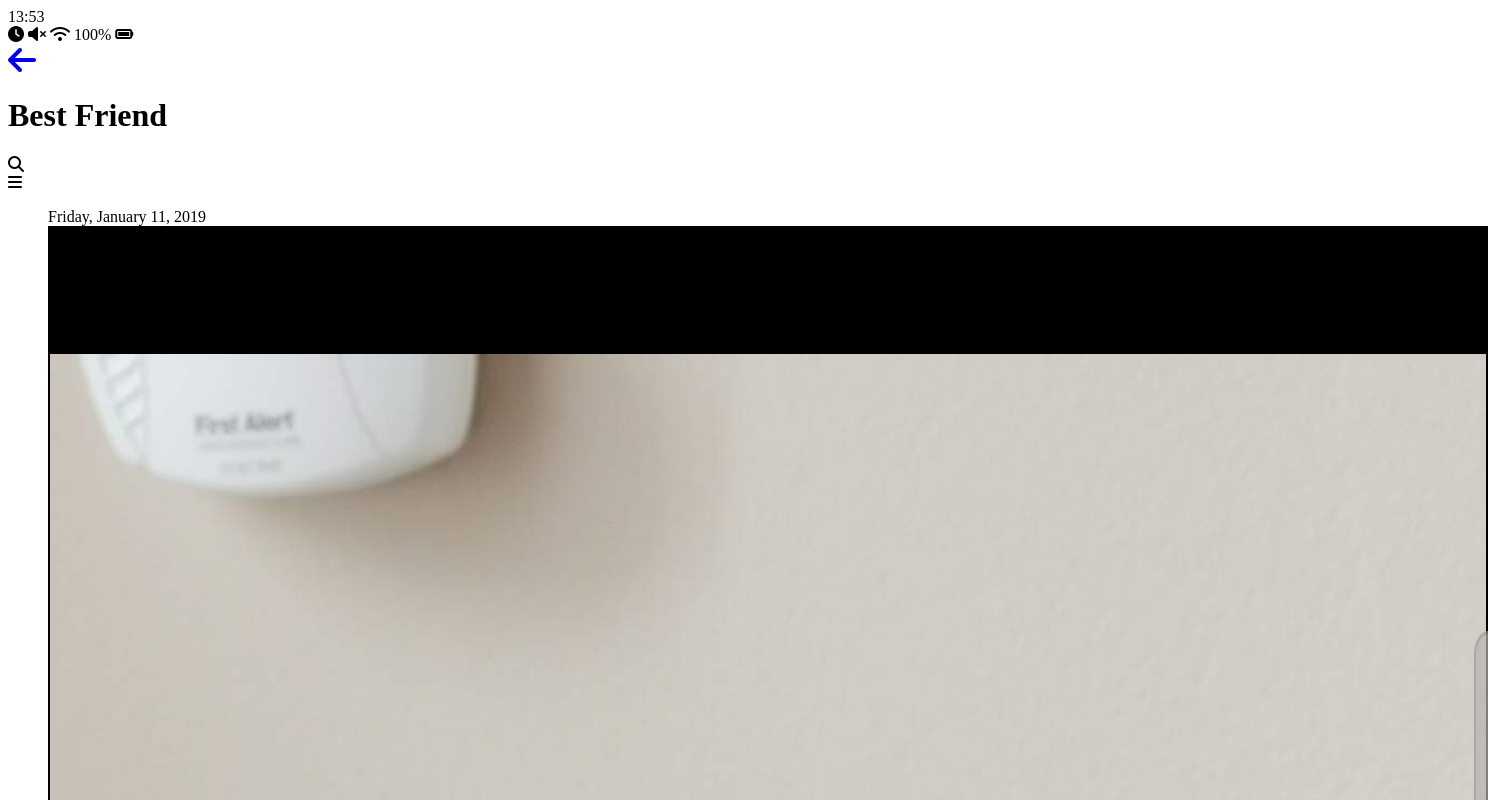
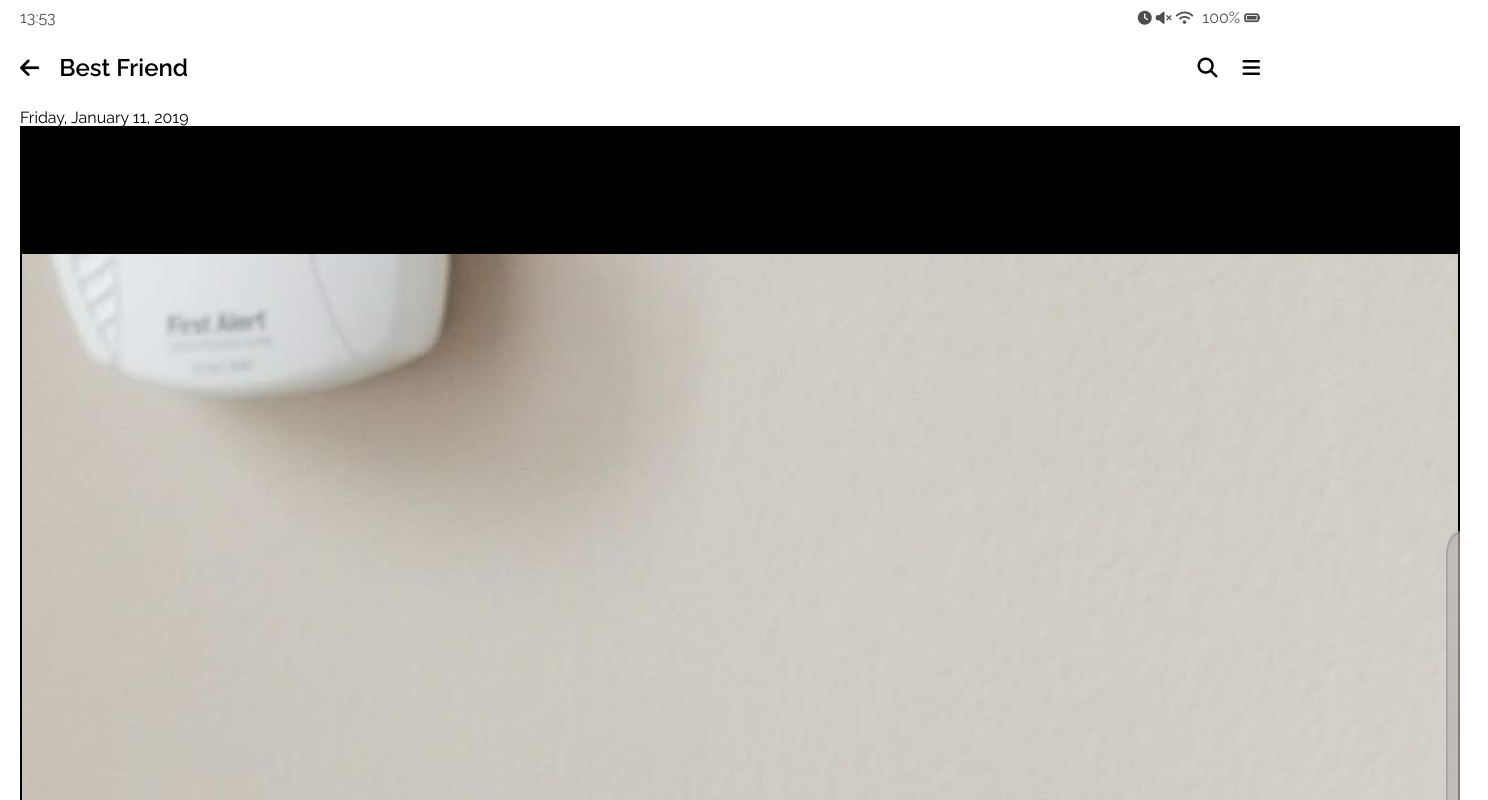
Before and after one commit to KimTiffany/Kakao-Clone, a plain HTML site: page chat.html in a window 1280 px wide. Shown: the top 800 px of the page, 1488 px wide, since content can reach past the window. Drawn offline with Linux system fonts and the light colour scheme.

Commit message:
Update July 9th 2020

```diff
--- a/chat.html
+++ b/chat.html
@@ -8,12 +8,14 @@
       crossorigin="anonymous"
     ></script>
 
+    <link rel="stylesheet" href="css/styles.css" />
     <title>Chat | Kakao Clone</title>
   </head>
   <body>
     <div class="status-bar">
-      <div class="status-bar__column"></div>
-      <span class="status-bar_clock">13:53 </span>
+      <div class="status-bar__column">
+        <span class="status-bar_clock">13:53 </span>
+      </div>
       <div class="status-bar__column">
         <i class="fas fa-clock"></i>
         <i class="fas fa-volume-mute"></i>
@@ -25,7 +27,7 @@
     <header class="header">
       <div class="header__header-column">
         <a href="index.html" class="header__back-btn">
-          <i class="fas fa-arrow-left fa-2x"></i>
+          <i class="fas fa-arrow-left"></i>
         </a>
         <h1 class="header__title">Best Friend</h1>
       </div>
@@ -33,9 +35,9 @@
         <span class="header__icon">
           <i class="fas fa-search"></i>
         </span>
-        <div class="header__icon">
+        <span class="header__icon">
           <i class="fas fa-bars"></i>
-        </div>
+        </span>
       </div>
     </header>
     <main class="chat">
--- /dev/null
+++ b/css/header.css
@@ -0,0 +1,23 @@
+.header {
+  display: flex;
+  justify-content: space-between;
+  align-items: center;
+  margin-bottom: 30px;
+}
+.header .header__title {
+  font-size: 24px;
+  font-weight: 600;
+}
+.header .header__icon {
+  font-size: 20px;
+  margin-left: 20px;
+  cursor: pointer;
+}
+.header .header__header-column {
+  display: flex;
+  align-items: center;
+}
+.header .header__back-btn {
+  font-size: 22px;
+  margin-right: 20px;
+}
--- /dev/null
+++ b/css/reset.css
@@ -0,0 +1,129 @@
+/* http://meyerweb.com/eric/tools/css/reset/
+   v2.0 | 20110126
+   License: none (public domain)
+*/
+
+html,
+body,
+div,
+span,
+applet,
+object,
+iframe,
+h1,
+h2,
+h3,
+h4,
+h5,
+h6,
+p,
+blockquote,
+pre,
+a,
+abbr,
+acronym,
+address,
+big,
+cite,
+code,
+del,
+dfn,
+em,
+img,
+ins,
+kbd,
+q,
+s,
+samp,
+small,
+strike,
+strong,
+sub,
+sup,
+tt,
+var,
+b,
+u,
+i,
+center,
+dl,
+dt,
+dd,
+ol,
+ul,
+li,
+fieldset,
+form,
+label,
+legend,
+table,
+caption,
+tbody,
+tfoot,
+thead,
+tr,
+th,
+td,
+article,
+aside,
+canvas,
+details,
+embed,
+figure,
+figcaption,
+footer,
+header,
+hgroup,
+menu,
+nav,
+output,
+ruby,
+section,
+summary,
+time,
+mark,
+audio,
+video {
+  margin: 0;
+  padding: 0;
+  border: 0;
+  font-size: 100%;
+  font: inherit;
+  vertical-align: baseline;
+}
+/* HTML5 display-role reset for older browsers */
+article,
+aside,
+details,
+figcaption,
+figure,
+footer,
+header,
+hgroup,
+menu,
+nav,
+section {
+  display: block;
+}
+body {
+  line-height: 1;
+}
+ol,
+ul {
+  list-style: none;
+}
+blockquote,
+q {
+  quotes: none;
+}
+blockquote:before,
+blockquote:after,
+q:before,
+q:after {
+  content: "";
+  content: none;
+}
+table {
+  border-collapse: collapse;
+  border-spacing: 0;
+}
--- /dev/null
+++ b/css/status-bar.css
@@ -0,0 +1,14 @@
+.status-bar {
+  display: flex;
+  justify-content: space-between;
+  margin-bottom: 30px;
+  opacity: 0.7;
+}
+
+.status-bar i {
+  font-size: 14px;
+}
+
+.status-bar .status-bar__battery-level {
+  margin-left: 5px;
+}
--- /dev/null
+++ b/css/styles.css
@@ -0,0 +1,15 @@
+@import url("https://fonts.googleapis.com/css2?family=Raleway:wght@400;500;600;700&display=swap");
+@import "reset.css";
+@import "status-bar.css";
+@import "header.css";
+
+body {
+  background-color: white;
+  padding: 10px 20px;
+  color: #020202;
+  font-family: "Raleway", -apple-system, BlinkMacSystemFont, "Segoe UI", Roboto,
+    Oxygen, Ubuntu, Cantarell, "Open Sans", "Helvetica Neue", sans-serif;
+}
+a {
+  color: inherit;
+}
```
Also changed, not shown: find.html (+4 -2 lines), friends.html (+3 -2 lines), index.html (+4 -2 lines), more.html (+4 -2 lines), settings.html (+5 -3 lines), 1 other file.
